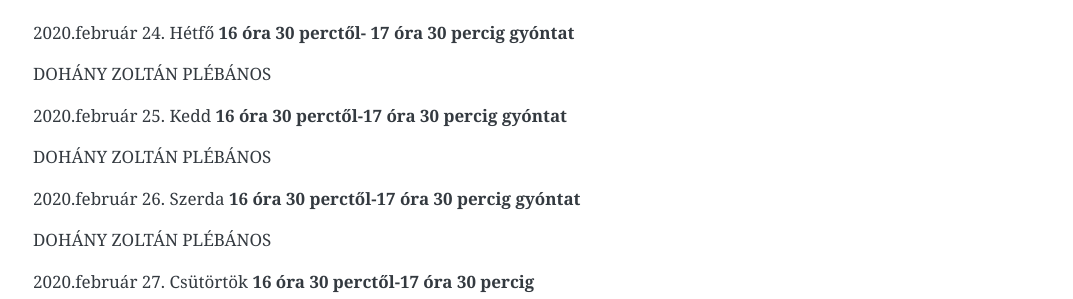
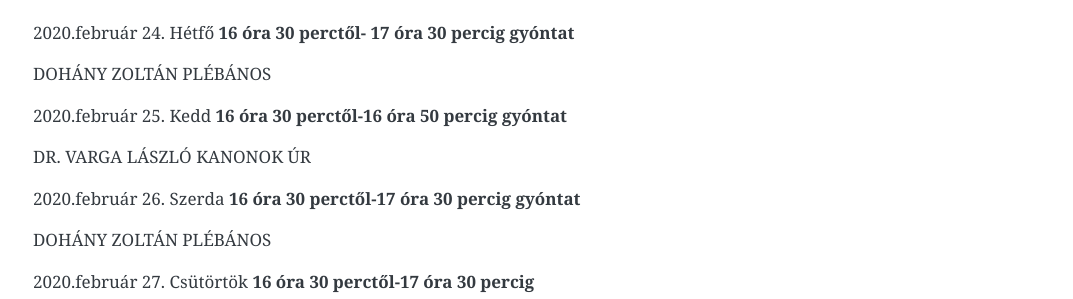
Before and after one commit to pecsi-ferences/pecsi-ferences.github.io, a Jekyll site: the page built from hirdeteseink.md, in a window 1280 px wide and 900 px high, scrolled down 588 px. Shown: the part 156-455 px from the top of the window, without its empty margins (52-1125 px from the left). Built offline with Jekyll 4.4.1, drawn with Linux system fonts in a browser that asks for light colours; nearby versions of some CDN libraries.

Commit message:
Update from Forestry.io Zoltán Dohány updated hirdeteseink.md

```diff
--- a/hirdeteseink.md
+++ b/hirdeteseink.md
@@ -35,9 +35,9 @@ A Havas Boldogasszony Templomigazgatóság autóbuszos **zarándoklatot** szerve
 
 DOHÁNY ZOLTÁN PLÉBÁNOS
 
-2020\.február 25. Kedd **16 óra 30 perctől-17 óra 30 percig gyóntat**
-
-DOHÁNY ZOLTÁN PLÉBÁNOS
+2020\.február 25. Kedd **16 óra 30 perctől-16 óra 50 percig gyóntat**
+
+DR. VARGA LÁSZLÓ KANONOK ÚR
 
 2020\.február 26. Szerda **16 óra 30 perctől-17 óra 30 percig gyóntat**
 
```
